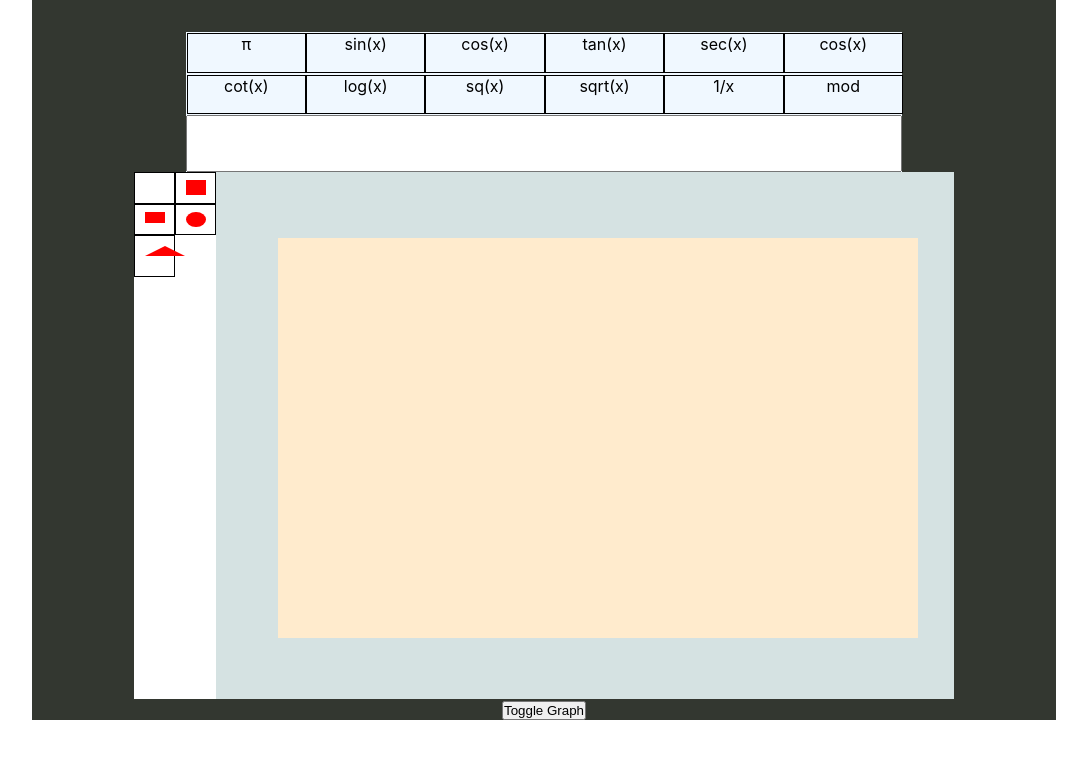
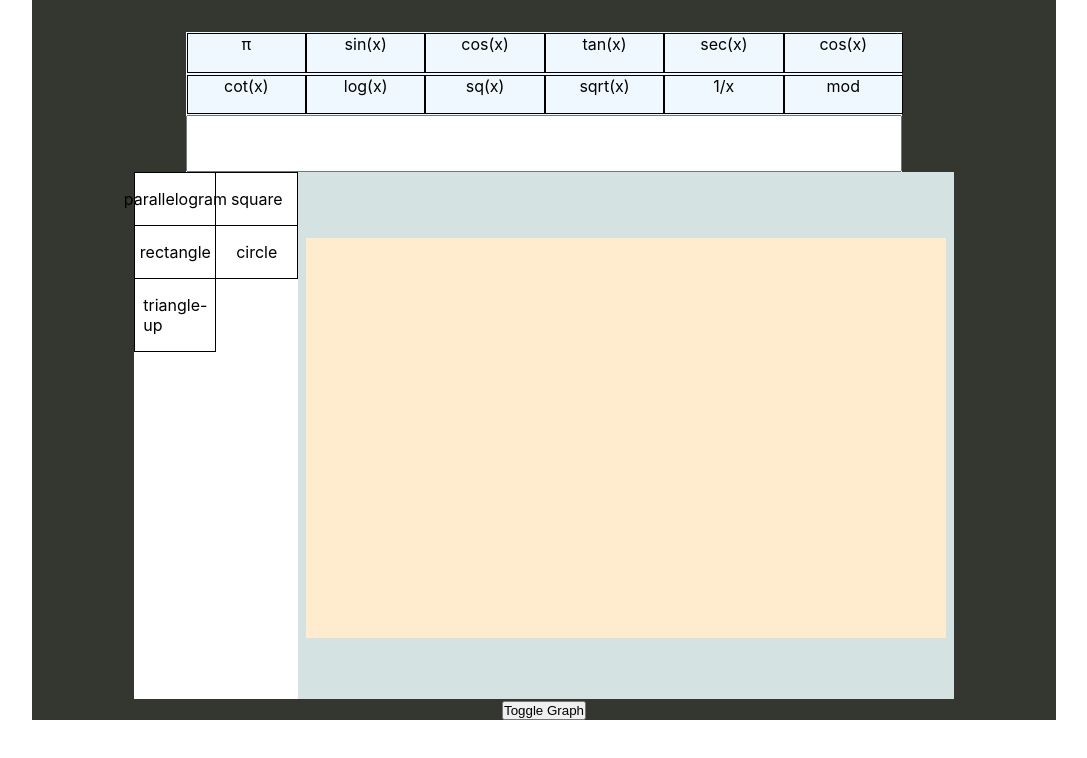
Before and after one commit to Fascodd/math, a React (Create React App) app in the folder math/: page / in a window 1280 px wide. Shown: the top 758 px of the page, without its empty margins (96-1183 px from the left). Built offline with nearby package versions, Linux system fonts and the light colour scheme.

Commit message:
corrected some errors & some css
-Adjusted the object shape selector divs to just have text rather than display the shapes as pics or css.
-cartesianPlot should correctly now be positioned
-Shape objects correctly have their corresponding 'imgs'

```diff
--- a/math/src/App.css
+++ b/math/src/App.css
@@ -1,106 +1,135 @@
 * {
   box-sizing: border-box;
-  margin:0;
-  padding:0
+  margin: 0;
+  padding: 0
 }
-#container{
-  display:flex;
+
+#container {
+  display: flex;
   flex-direction: column;
   align-items: center;
   margin: auto;
-  width:80vw;
-  height:90vh;
-  background-color:#2f332cfa;
+  width: 80vw;
+  height: 90vh;
+  background-color: #2f332cfa;
 }
-#typing-wrapper{
+
+#typing-wrapper {
   margin-top: 2rem;
   display: grid;
   background-color: aliceblue;
-  height:20%;
-  width:70%;
+  height: 20%;
+  width: 70%;
 }
-#symbol-grid{
+
+#symbol-grid {
   display: grid;
-grid-template-columns: repeat(20,5%);
-width:100%;
-height:100%;
+  grid-template-columns: repeat(20, 5%);
+  width: 100%;
+  height: 100%;
 }
-.symbol-wrapper{
-  width:100%;
+
+.symbol-wrapper {
+  width: 100%;
   height: auto;
-  margin:1px;
+  margin: 1px;
   border: 1px solid black;
   text-align: center;
 }
-textarea { font-size: 1.1rem; }
-#typing-area{
-width:100%;
-height:100%;
 
+textarea {
+  font-size: 1.1rem;
 }
-#typing-box{
+
+#typing-area {
   width: 100%;
-height:100%;
+  height: 100%;
 }
-#presentation-space{
-flex:1;
+
+#typing-box {
+  width: 100%;
+  height: 100%;
+}
+
+#presentation-space {
+  flex: 1;
   display: flex;
-width:80%;
+  width: 80%;
   background-color: rgb(213, 226, 226);
   max-height: 100%;
 }
 
-#drawing-space-wrapper{
-  width:90%;
-  height:100%;
+#drawing-space-wrapper {
+  width: 90%;
+  height: 100%;
 }
 
-#drawing-space{
-  height:100%;
+#drawing-space {
+  height: 100%;
 }
-canvas{
 
+canvas {
   width: 100%;
-  height:100%;
+  height: 100%;
 }
-#object-wrapper{
-  width: 10%;
+
+#object-wrapper {
+  width: 20%;
 }
-#object-selector{
+
+#object-selector {
   display: grid;
-  grid-template-columns: repeat(2, 50%) ;
-  width:100%;
-  height:20%;
-  background-color: white ;
+  grid-template-columns: repeat(2, 50%);
+  width: 100%;
+  height: 20%;
+  background-color: white;
 }
-.icon-container{
-  width:50%;
-  height:50%;
+
+.icon-container {
+  display: flex;
+  justify-content: center;
+  align-content: center;
+  width: 100%;
+  height: 100%;
   position: relative;
 }
-.shape{
-  display:flex;
+
+.shape {
+  display: flex;
   justify-content: center;
   align-items: center;
-  border: black 1px solid;
+  border-left: black 1px solid;
+  border-right: black 1px solid;
+  border-bottom: black 1px solid;
   cursor: pointer;
-  height:100%;
   width: 100%;
-  font-size: 1rem;
+  height: 100%;
+  padding: 1rem;
 }
-#object-selector-fill{
-  background-color: white ;
-  height:80%;
+
+.shape:nth-child(2n) {
+  border-left: none;
 }
+
+.shape:nth-child(-n+2) {
+  border-top: black 1px solid;
+}
+
+#object-selector-fill {
+  background-color: white;
+  height: 80%;
+}
+
 .square {
   width: 100px;
   height: 100px;
   background: red;
   position: absolute;
 }
-.icon-sq{
-  width:100%;
-  height:100%;
+
+.icon-sq {
+  width: 100%;
+  height: 100%;
   background: red;
   position: relative;
 }
@@ -111,10 +140,11 @@ canvas{
   background: red;
   position: absolute;
 }
-.icon-rect{
-  width:100%;
-  height:70%;
-  background:red;
+
+.icon-rect {
+  width: 100%;
+  height: 70%;
+  background: red;
   position: relative;
 }
 
@@ -125,12 +155,14 @@ canvas{
   border-radius: 50%;
   position: absolute;
 }
-.icon-circle{
-  width:100%;
-  height:100%;
+
+.icon-circle {
+  width: 100%;
+  height: 100%;
   background-color: red;
   border-radius: 50%;
 }
+
 .triangle-up {
   width: 0;
   height: 0;
@@ -139,13 +171,15 @@ canvas{
   border-bottom: 100px solid red;
   position: absolute;
 }
-.icon-triangle{
-  width:0;
-  height:0;
+
+.icon-triangle {
+  width: 0;
+  height: 0;
   border-left: 20px solid transparent;
   border-right: 20px solid transparent;
   border-bottom: 10px solid red;
 }
+
 .parallelogram {
   width: 150px;
   height: 100px;
@@ -153,16 +187,27 @@ canvas{
   background: red;
   position: absolute;
 }
-#graph-container{
 
+#graph-container {
   position: absolute;
-width:50%;
-height:50%;
+  width: 50%;
+  height: 50%;
   background-color: black;
 }
-#canvas-plot{
-z-index:10;
+
+#canvas-plot {
+  z-index: 10;
   background-color: blanchedalmond;
-width:100%;
-height:100%;
+  width: 100%;
+  height: 100%;
 }
+
+.backgound-img {
+  width: 100%;
+  height: 100%;
+}
+
+.shape-txt {
+  font-size: 1rem;
+  pointer-events: none;
+}
--- a/math/src/cartesianPlot.js
+++ b/math/src/cartesianPlot.js
@@ -31,7 +31,7 @@ class CartensianPlot extends React.Component {
         const gcH = getHeight(graphContainter);
         canvas_plot.style.position = 'absolute';
         //Center top and left of graph container
-        graphContainter.style.left = `${graphContainter.getBoundingClientRect().left + diff(dsWrapperH, gcH) / 2}px`
+        graphContainter.style.left = `${graphContainter.getBoundingClientRect().left + diff(dsWrapperW, gcW) / 2}px`
         graphContainter.style.top = `${graphContainter.getBoundingClientRect().top + diff(dsWrapperH, gcH) / 2}px`
         // -- end of centering
         graphContainter.appendChild(canvas_plot);
--- a/math/src/presentationSpace.js
+++ b/math/src/presentationSpace.js
@@ -4,7 +4,7 @@ class PresentationSpace extends React.Component {
     constructor() {
         super();
         this.state = {
-            shapeArray: [{ id: 1, classes: "shape", img: "parallelogram", shape: "parallelogram", },
+            shapeArray: [{ id: 1, classes: "shape", img: '', shape: "parallelogram", },
             { id: 2, classes: "shape", img: "square", shape: "square", icon: "icon-sq" },
             { id: 3, classes: "shape", img: "rectangle", shape: "rectangle", icon: "icon-rect" },
             { id: 4, classes: "shape", img: "circle", shape: "circle", icon: "icon-circle" },
@@ -50,8 +50,9 @@ class PresentationSpace extends React.Component {
                         {/* have the hright of classes by ceiling of totalNum/2 */}
                         {this.state.shapeArray.map(item =>
                             <div key={item.id} className={item.classes} id={item.shape}
-                                onClick={this.addShape}><div className={`icon-container`}>
-                                    <div className={`${item.icon}`}></div></div></div>
+                                onClick={this.addShape}><p className="shape-txt">{item.shape}</p>
+
+                            </div>
                         )}
                     </div>
                     <div id="object-selector-fill" />
```
Lines whose indentation alone changed are shown as unchanged.
